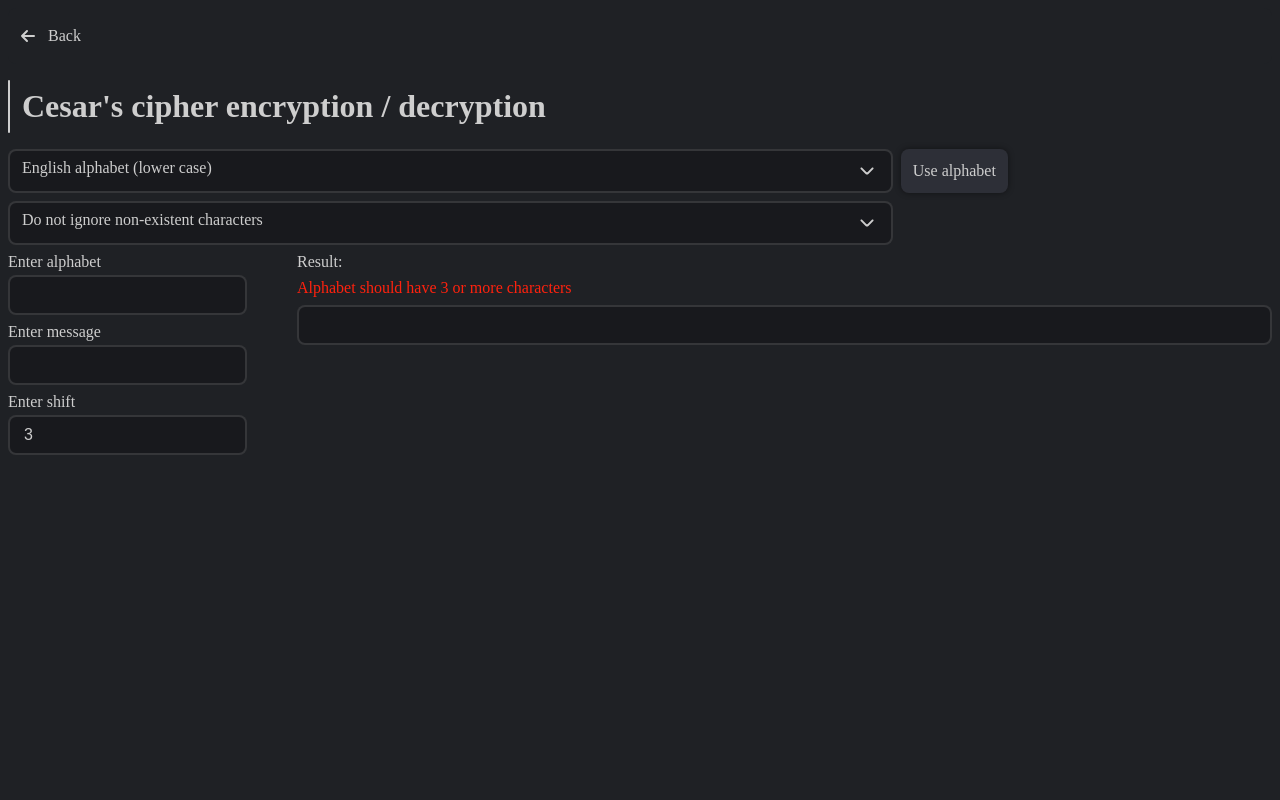
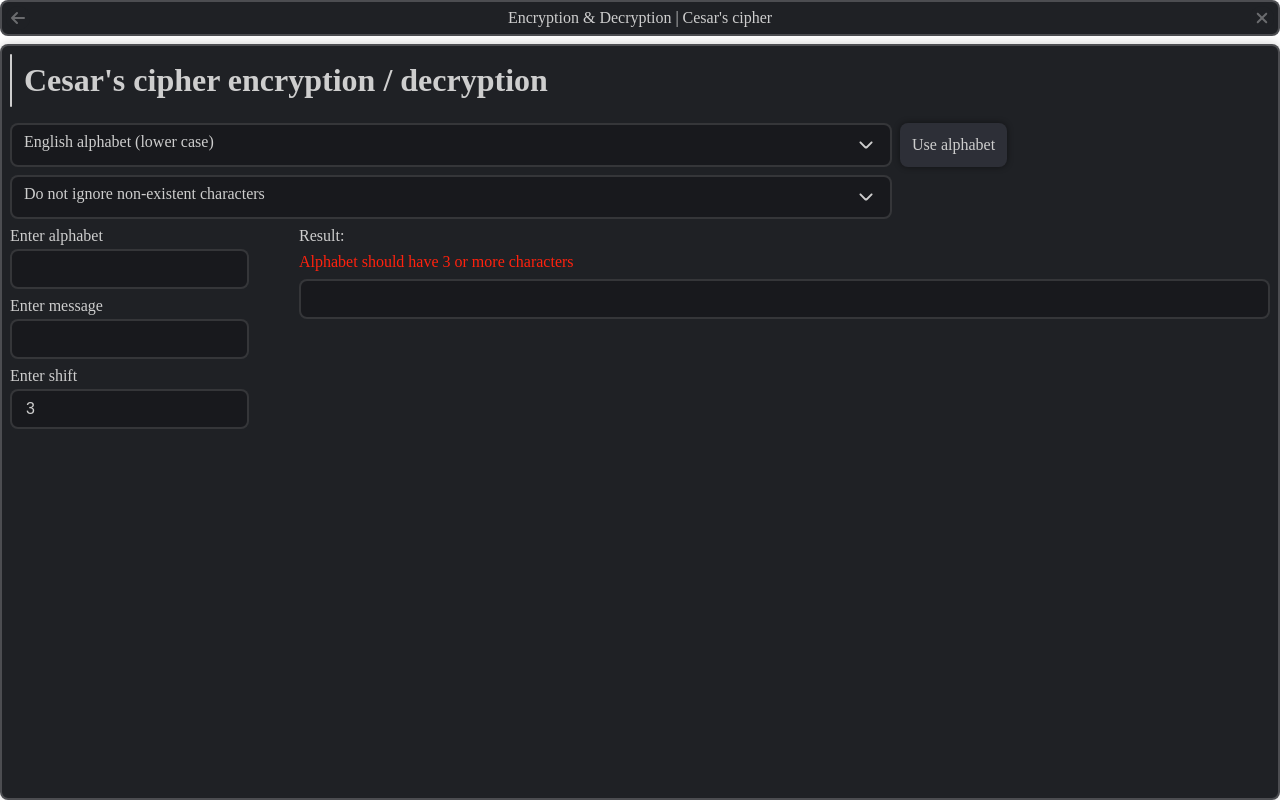
Before and after one commit to Crinax/cryptography, a Vue app: page /cesar in a window 1280 px wide. Built offline with nearby package versions, Linux system fonts and the light colour scheme.

Commit message:
feat(window): window customization

```diff
--- a/src/App.vue
+++ b/src/App.vue
@@ -1,17 +1,35 @@
 <script setup lang="ts">
-import { computed } from 'vue';
-import { RouterView, useRoute } from 'vue-router';
+import { RouterView } from 'vue-router';
 
-import AppReturnButton from '@/components/AppReturnButton.vue';
-
-const route = useRoute();
-
-const showReturnButton = computed(() => route.name !== 'home');
+import AppTitleBar from '@/components/AppTitleBar.vue';
 </script>
 
 <template>
-  <app-return-button v-if="showReturnButton" />
-  <router-view />
+  <app-title-bar />
+  <div id="app-root">
+    <div id="app-root__view">
+      <router-view />
+    </div>
+  </div>
 </template>
 
-<style scoped></style>
+<style scoped lang="scss">
+#app-root {
+  width: 100vw;
+  height: 100vh;
+  box-shadow: 0px 0px 12px 0px #0003;
+  gap: 12px;
+  border-radius: 8px;
+  border: 2px solid #fff3;
+  overflow: hidden;
+  position: relative;
+  background-color: var(--color__background);
+
+  &__view {
+    padding: 8px;
+    width: 100%;
+    height: 100%;
+    overflow: auto;
+  }
+}
+</style>
--- a/src/assets/main.scss
+++ b/src/assets/main.scss
@@ -1,7 +1,29 @@
 @import 'mixins';
 
+html {
+  width: 100vw;
+  height: max-content;
+  overflow: auto;
+  padding: 0;
+  margin: 0;
+  background: transparent;
+}
+
 body {
-  background-color: var(--color__background);
+  position: relative;
+  width: 100%;
+  height: 100vh;
+  margin: 0;
+  background: transparent;
+}
+
+#app {
+  width: 100%;
+  height: 100%;
+  position: relative;
+  display: flex;
+  flex-direction: column;
+  gap: 8px;
 }
 
 button,
--- a/src/components/AppModal.vue
+++ b/src/components/AppModal.vue
@@ -29,7 +29,7 @@ const closeModal = () => emit('close');
 </script>
 
 <template>
-  <Teleport to="body">
+  <Teleport to="#app-root">
     <div class="app-modal" @click.self="closeModal">
       <div :class="modalClasses">
         <div class="app-modal-window__body">
--- a/src/components/AppReturnButton.vue
+++ /dev/null
@@ -1,36 +0,0 @@
-<script setup lang="ts">
-import { useRouter } from 'vue-router';
-import AppArrowEndIcon from './icons/AppArrowEndIcon.vue';
-
-const router = useRouter();
-</script>
-
-<template>
-  <div class="app-return-button" @click="router.back()" role="button">
-    <app-arrow-end-icon fill="#cecece" />
-    <p class="app-return-button__text">Back</p>
-  </div>
-</template>
-
-<style lang="scss">
-.app-return-button {
-  display: flex;
-  gap: 8px;
-  align-items: center;
-  width: 100%;
-  background-color: var(--color__background);
-  color: var(--color__text);
-  padding: 16px 8px;
-  margin-bottom: 16px;
-  border-radius: 8px;
-
-  &:hover {
-    filter: brightness(80%);
-  }
-
-  &__text {
-    margin: 0;
-    padding: 0;
-  }
-}
-</style>
--- /dev/null
+++ b/src/components/AppTitleBar.vue
@@ -0,0 +1,78 @@
+<script setup lang="ts">
+import { useRouter, useRoute } from 'vue-router';
+import { computed } from 'vue';
+import AppCrossIcon from './icons/AppCrossIcon.vue';
+import AppArrowEndIcon from './icons/AppArrowEndIcon.vue';
+import AppText from './AppText.vue';
+
+const router = useRouter();
+const route = useRoute();
+
+const isHome = computed(() => route.name === 'home');
+</script>
+
+<template>
+  <div data-tauri-drag-region class="titlebar">
+    <div class="__meta-tag">
+      <app-arrow-end-icon
+        v-show="!isHome"
+        class="titlebar-button-back"
+        fill="#fff5"
+        role="button"
+        @click="router.back()"
+      />
+    </div>
+    <app-text data-tauri-drag-region class="titlebar-header">
+      {{ route.meta.title || 'Cryptography' }}
+    </app-text>
+    <app-cross-icon class="titlebar-button" fill="#fff5" role="button" />
+  </div>
+</template>
+
+<style scoped lang="scss">
+.__meta-tag {
+  height: 24px;
+  width: 24px;
+  background: transparent;
+  border-radius: 8px;
+}
+
+.titlebar {
+  display: flex;
+  gap: 12px;
+  padding: 4px 4px;
+  border-radius: 8px;
+  background-color: var(--color__background);
+  border: 2px solid #fff3;
+  display: flex;
+  align-items: center;
+
+  &-header {
+    flex-grow: 1;
+    text-align: center;
+    cursor: default;
+  }
+
+  &-button {
+    border-radius: 100%;
+    width: 24px;
+    height: 24px;
+    margin-left: auto;
+    background-color: var(--color__background);
+
+    &-back {
+      border-radius: 100%;
+      height: 24px;
+      background-color: var(--color__background);
+
+      &:hover {
+        filter: brightness(160%);
+      }
+    }
+
+    &:hover {
+      filter: brightness(160%);
+    }
+  }
+}
+</style>
--- a/src/router/index.ts
+++ b/src/router/index.ts
@@ -11,17 +11,28 @@ const router = createRouter({
     {
       path: '/components',
       name: 'components',
+      meta: {
+        title: 'Components',
+      },
       component: () => import('@/views/ComponentView.vue'),
       beforeEnter: () => import.meta.env.DEV,
     },
     {
       path: '/cesar',
       name: 'cesarCipher',
+      meta: {
+        // eslint-disable-next-line quotes
+        title: "Encryption & Decryption | Cesar's cipher",
+      },
       component: () => import('@/views/CesarCipherView.vue'),
     },
     {
       path: '/cesar/decrypt',
       name: 'cesarCipherDecryption',
+      meta: {
+        // eslint-disable-next-line quotes
+        title: "Hacking | Cesar's cipher",
+      },
       component: () => import('@/views/CesarCipherDecryptView.vue'),
     },
   ],
```
Also changed, not shown: src-tauri/tauri.conf.json (+15 -3 lines), 1 other file (tests, documents, lock files or other folders).
